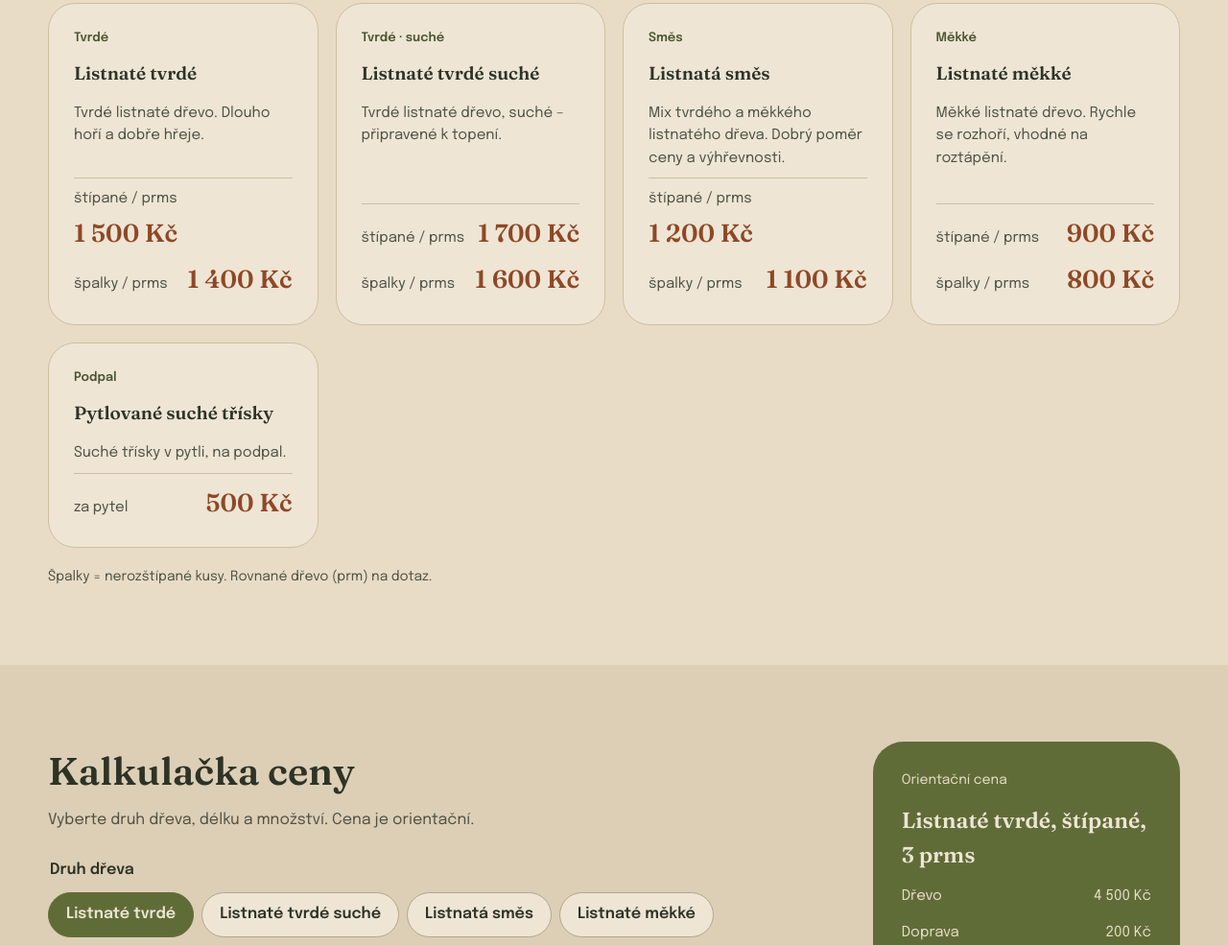
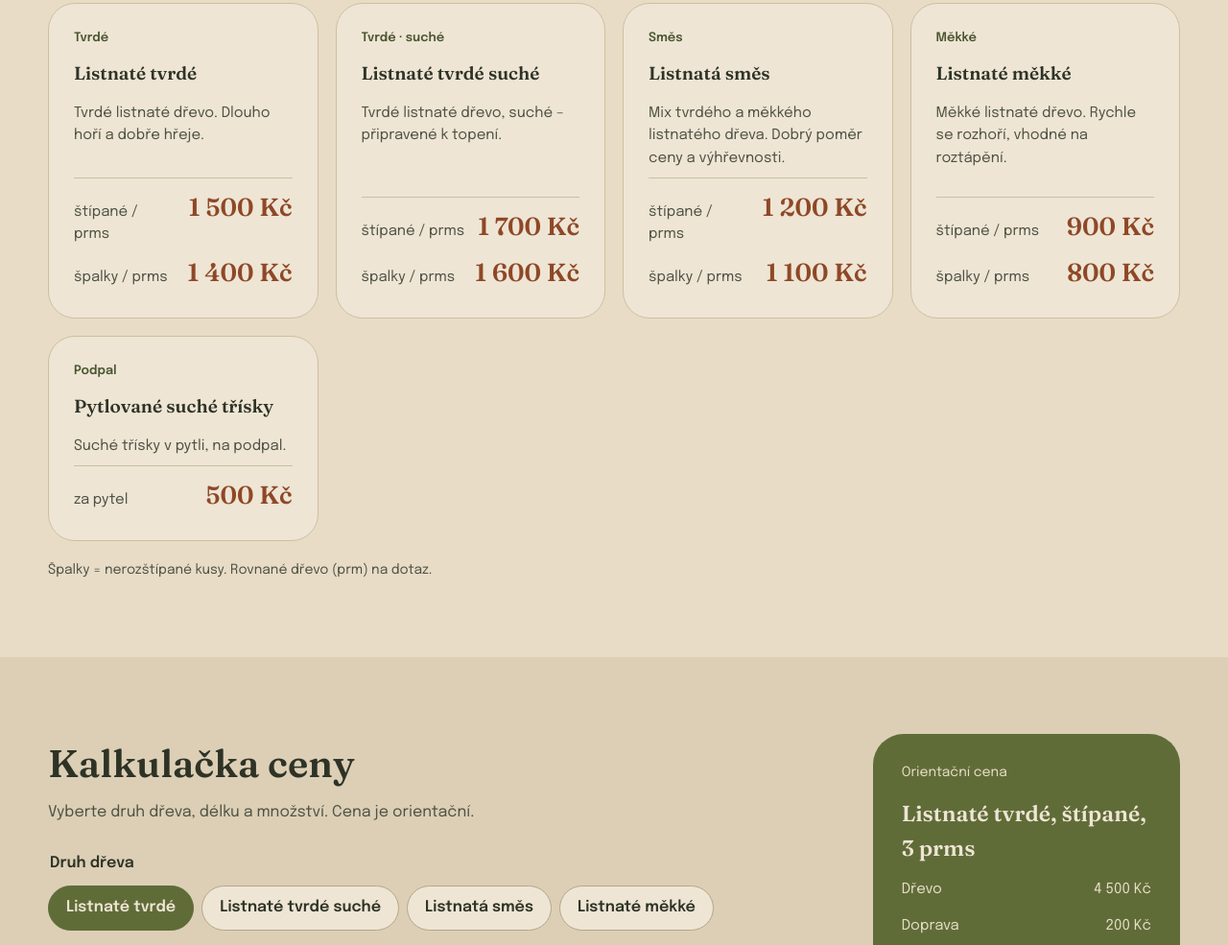
Before and after one commit to MalamutCZ/drevolane, a plain HTML site: page index.html in a window 1280 px wide. Shown: the part 805-1790 px from the top of the page at 96% size. Drawn offline with Linux system fonts and the light colour scheme.

Commit message:
Ceník: cena vždy vpravo na stejném řádku
Co-Authored-By: Claude Opus 5.5 <noreply@anthropic.com>
Claude-Session: https://claude.ai/code/session_01LhfiGbaCpK8exTqu4F3WSw

```diff
--- a/index.html
+++ b/index.html
@@ -105,9 +105,9 @@ h1{margin:0;font-size:clamp(2.4rem,5vw,4.2rem);line-height:1.05;letter-spacing:-
 .price-card h3{margin:0;font-family:Fraunces,serif;font-size:24px;font-weight:600}
 .price-card p{margin:0;color:var(--muted);font-size:15px;flex-grow:1}
 .price{font-family:Fraunces,serif;font-size:28px;font-weight:600;color:var(--clay)}
-.prow{display:flex;flex-wrap:wrap;justify-content:space-between;align-items:baseline;gap:4px 12px;border-top:1px solid var(--line);padding-top:10px}
+.prow{display:grid;grid-template-columns:minmax(0,1fr) auto;align-items:baseline;gap:12px;border-top:1px solid var(--line);padding-top:10px}
 .prow+.prow{border-top:0;padding-top:0}
-.prow span{font-size:15px;color:var(--muted);white-space:nowrap}
+.prow span{font-size:15px;color:var(--muted)}
 .prow b{white-space:nowrap;font-family:Fraunces,serif;font-size:26px;font-weight:600;color:var(--clay)}
 .price span{font-family:Epilogue,sans-serif;font-size:15px;font-weight:500;color:var(--muted)}
 .note{margin:20px 0 0;font-size:14px;color:var(--muted)}
```
